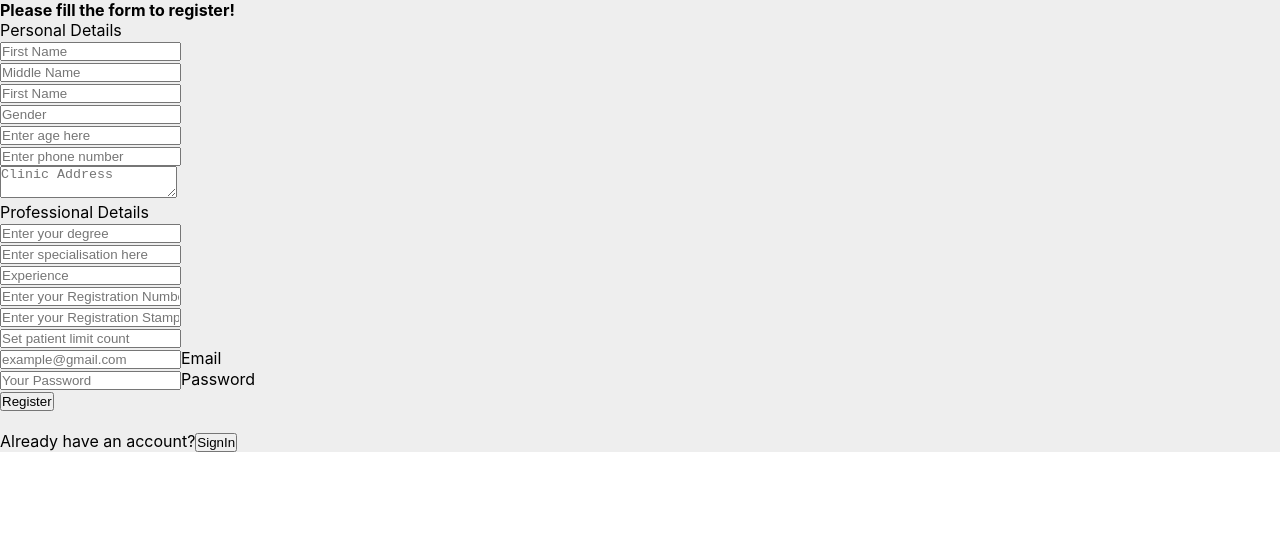
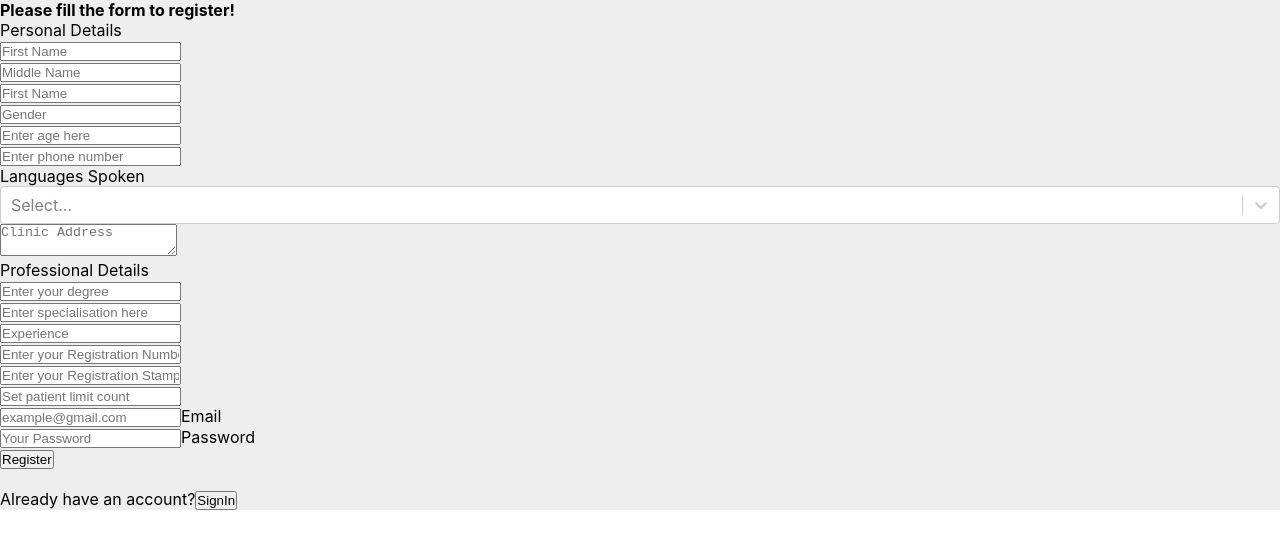
Before and after one commit to Kay-Rohit/HAD-Frontend, a React (Create React App) app: page /register in a window 1280 px wide. Shown: the top 548 px of the page. Built offline with nearby package versions, Linux system fonts and the light colour scheme.

Commit message:
forget password implemented

```diff
--- a/package.json
+++ b/package.json
@@ -27,6 +27,7 @@
     "react-redux": "^8.0.5",
     "react-router-dom": "^6.8.1",
     "react-scripts": "5.0.1",
+    "react-select": "^5.7.2",
     "redux": "^4.2.1",
     "sweetalert": "^2.1.2",
     "uuid": "^9.0.0",
--- a/src/pages/Registration.js
+++ b/src/pages/Registration.js
@@ -1,34 +1,35 @@
-import axios from 'axios';
-import { limit } from 'firebase/firestore';
-import React, { useState } from 'react'
-import { useNavigate } from 'react-router-dom';
-import swal from 'sweetalert';
-import { registerDoctorURL } from '../assets/URLs';
+import axios from "axios";
+import Select from "react-select";
+import { limit } from "firebase/firestore";
+import React, { useState } from "react";
+import { useNavigate } from "react-router-dom";
+import swal from "sweetalert";
+import { registerDoctorURL } from "../assets/URLs";
 
 function Registration() {
-
   const navigate = useNavigate();
 
   const [enabled, setEnabled] = useState(true);
 
   //form data
-    const [firstname, setFirstname] = useState('');
-    const [middleName, setMiddlename] = useState('');
-    const [lastname, setLastname] = useState('');
-    const [gender, setGender] = useState('');
-    const [degree, setDegree] = useState('');
-    const [specialisation, setSpecialisation] = useState('');
-    const [contact, setContact] = useState('');
-    const [imageUrl, setImageUrl] = useState('dummy/image/imageurl');
-    const [email, setEmail] = useState('');
-    const [password, setPassword] = useState('');
-    const [regnum, setRegnum] = useState('');
-    const [regStamp, setRegStamp] = useState('');
-    const [address, setAddress] = useState('');
-    const [patientLimit, setPatientLimit] = useState('');
+  const [firstname, setFirstname] = useState("");
+  const [middleName, setMiddlename] = useState("");
+  const [lastname, setLastname] = useState("");
+  const [gender, setGender] = useState("");
+  const [degree, setDegree] = useState("");
+  const [specialisation, setSpecialisation] = useState("");
+  const [contact, setContact] = useState("");
+  const [imageUrl, setImageUrl] = useState("dummy/image/imageurl");
+  const [email, setEmail] = useState("");
+  const [password, setPassword] = useState("");
+  const [regnum, setRegnum] = useState("");
+  const [regStamp, setRegStamp] = useState("");
+  const [address, setAddress] = useState("");
+  const [patientLimit, setPatientLimit] = useState("");
   const patientCount = 0;
-    const [exp, setExp] = useState('');
-    const [age, setAge] = useState('');
+  const [exp, setExp] = useState("");
+  const [age, setAge] = useState("");
+  const [selectedLanguages, setSelectedLanguages] = useState([{}]);
 
   //enabe or disable button
   // const enabled = username.length>0 && pwd.length>0;
@@ -48,193 +49,291 @@ function Registration() {
     registrationStamp: regStamp,
     PatientLimit: patientLimit,
     PatientCount: patientCount,
-        email:email,
-        password:password
-    }
+    email: email,
+    password: password,
+    languages: selectedLanguages,
+  };
 
   let config = {
-        header:{
-            "ngrok-skip-browser-warning":true
-        }
-    }
+    header: {
+      "ngrok-skip-browser-warning": true,
+    },
+  };
 
-
-    const handleRegistration = async() => {
+  const handleRegistration = async () => {
     console.log(data);
-        await axios.post(`${registerDoctorURL}`, data, config)
-        .then((res)=>{
+    await axios
+      .post(`${registerDoctorURL}`, data, config)
+      .then((res) => {
         console.log(res.data);
         swal("Registered Successfully", `${res.data}`, "success");
       })
-        .catch((err)=>{
+      .catch((err) => {
         console.log(err.response.data);
         swal(`${err.response.data}`, "User Already Registered", "error");
-        })
+      });
   };
+
+  const handleSelectChange = (languages) => {
+    var arr = [];
+    languages.map(({ value }) => {
+      arr.push(value);
+    });
+    console.log(arr);
+    setSelectedLanguages(arr);
+  };
+
+  const options = [
+    { value: "hindi", label: "Hindi" },
+    { value: "english", label: "English" },
+    { value: "kannada", label: "Kannada" },
+    { value: "tamil", label: "Tamil" },
+    { value: "telugu", label: "Telugu" },
+  ];
 
   return (
     <div>
-        <section className="vh-100 gradient-form" style={{backgroundColor: "#eee"}}>
+      <section
+        className="vh-100 gradient-form"
+        style={{ backgroundColor: "#eee" }}
+      >
         <div className="container py-5 h-100">
           <div className="row d-flex justify-content-center align-items-center h-100">
             <div className="card rounded-3 text-black">
               <div className="card-body">
                 <div className="text-center">
-                                <form className='mt-3 py-3'>
+                  <form className="mt-3 py-3">
                     <h4>Please fill the form to register!</h4>
 
-                                    <div className='m-3'>Personal Details</div>
-                                    <div className='row'>
+                    <div className="m-3">Personal Details</div>
+                    <div className="row">
                       <div className="col-12 col-md mb-4">
-                                            <input type="text" id="firstname" className="form-control"
+                        <input
+                          type="text"
+                          id="firstname"
+                          className="form-control"
                           placeholder="First Name"
                           value={firstname}
-                                            onChange={event => setFirstname(event.target.value)}
+                          onChange={(event) => setFirstname(event.target.value)}
                           required
                         />
                         {/* <label className="form-label" htmlFor="firstname">First Name</label> */}
                       </div>
                       <div className="col-12 col-md mb-4">
-                                            <input type="text" id="middlename" className="form-control"
+                        <input
+                          type="text"
+                          id="middlename"
+                          className="form-control"
                           placeholder="Middle Name"
                           value={middleName}
-                                            onChange={event => setMiddlename(event.target.value)}
+                          onChange={(event) =>
+                            setMiddlename(event.target.value)
+                          }
                           required
                         />
                         {/* <label className="form-label" htmlFor="firstname">First Name</label> */}
                       </div>
                       <div className="col-12 col-md mb-4">
-                                            <input type="text" id="lastname" className="form-control"
+                        <input
+                          type="text"
+                          id="lastname"
+                          className="form-control"
                           placeholder="First Name"
                           value={lastname}
-                                            onChange={event => setLastname(event.target.value)}
+                          onChange={(event) => setLastname(event.target.value)}
                           required
                         />
                         {/* <label className="form-label" htmlFor="lastname">Last Name</label> */}
                       </div>
                     </div>
-                                    <div className='row'>
+                    <div className="row">
                       <div className="col-12 col-md-4 mb-4">
-                                            <input type="text" id="gender" className="form-control"
+                        <input
+                          type="text"
+                          id="gender"
+                          className="form-control"
                           placeholder="Gender"
                           value={gender}
-                                            onChange={event => setGender(event.target.value)}
+                          onChange={(event) => setGender(event.target.value)}
                           required
                         />
                         {/* <label className="form-label" htmlFor="gender">Gender</label> */}
                       </div>
                       <div className="col-12 col-md-4 mb-4">
-                                            <input type="number" id="age" className="form-control"
+                        <input
+                          type="number"
+                          id="age"
+                          className="form-control"
                           placeholder="Enter age here"
                           value={age}
-                                            onChange={event => setAge(parseInt(event.target.value))}
+                          onChange={(event) =>
+                            setAge(parseInt(event.target.value))
+                          }
                           required
                         />
                         {/* <label className="form-label" htmlFor="age">Age</label> */}
                       </div>
                       <div className="col-12 col-md-4 mb-4">
-                                            <input type="text" id="phone" className="form-control"
+                        <input
+                          type="text"
+                          id="phone"
+                          className="form-control"
                           placeholder="Enter phone number"
                           value={contact}
-                                            onChange={event => setContact(event.target.value)}
+                          onChange={(event) => setContact(event.target.value)}
                           required
                         />
                         {/* <label className="form-label" htmlFor="phone">Contact</label> */}
                       </div>
                     </div>
-                                    <div className='row'>
+                    <div className="row">
                       <div className="col-12 col-md-4 mb-4">
-                                            <textarea type="text" id="address" className="form-control"
+                        <label
+                          className="form-label text-secondary text-sm"
+                          htmlFor="languages"
+                        >
+                          Languages Spoken
+                        </label>
+                        <Select
+                          //   defaultValue={options[0]}
+                          isMulti
+                          name="languages"
+                          options={options}
+                          className="basic-multi-select"
+                          classNamePrefix="Languages Known"
+                          onChange={handleSelectChange}
+                        />
+                      </div>
+                      <div className="col-12 col-md-4 mb-4">
+                        <textarea
+                          type="text"
+                          id="address"
+                          className="form-control"
                           placeholder="Clinic Address"
                           value={address}
-                                            onChange={event => setAddress(event.target.value)}
+                          onChange={(event) => setAddress(event.target.value)}
                           required
                         />
                         {/* <label className="form-label" htmlFor="address">Address</label> */}
                       </div>
                     </div>
-                                    <div className='m-3'>Professional Details</div>
-                                    <div className='row'>
+                    <div className="m-3">Professional Details</div>
+                    <div className="row">
                       <div className="col-12 col-md-4 mb-4">
-                                            <input type="text" id="degree" className="form-control"
+                        <input
+                          type="text"
+                          id="degree"
+                          className="form-control"
                           placeholder="Enter your degree"
                           value={degree}
-                                            onChange={event => setDegree(event.target.value)}
+                          onChange={(event) => setDegree(event.target.value)}
                           required
                         />
                         {/* <label className="form-label" htmlFor="degree">Degree</label> */}
                       </div>
                       <div className="col-12 col-md-4 mb-4">
-                                            <input type="text" id="specialisation" className="form-control"
+                        <input
+                          type="text"
+                          id="specialisation"
+                          className="form-control"
                           placeholder="Enter specialisation here"
                           value={specialisation}
-                                            onChange={event => setSpecialisation(event.target.value)}
+                          onChange={(event) =>
+                            setSpecialisation(event.target.value)
+                          }
                           required
                         />
                         {/* <label className="form-label" htmlFor="age">Specialisation</label> */}
                       </div>
                       <div className="col-12 col-md-4 mb-4">
-                                            <input type="text" id="exp" className="form-control"
+                        <input
+                          type="text"
+                          id="exp"
+                          className="form-control"
                           placeholder="Experience"
                           value={exp}
-                                            onChange={event => setExp(parseInt(event.target.value))}
+                          onChange={(event) =>
+                            setExp(parseInt(event.target.value))
+                          }
                           required
                         />
                         {/* <label className="form-label" htmlFor="exp">Experience</label> */}
                       </div>
                     </div>
-                                    <div className='row'>
+                    <div className="row">
                       <div className="col-12 col-md-4 mb-4">
-                                            <input type="text" id="regNum" className="form-control"
+                        <input
+                          type="text"
+                          id="regNum"
+                          className="form-control"
                           placeholder="Enter your Registration Number"
                           value={regnum}
-                                            onChange={event => setRegnum(event.target.value)}
+                          onChange={(event) => setRegnum(event.target.value)}
                           required
                         />
                         {/* <label className="form-label" htmlFor="regNum">Registration Number</label> */}
                       </div>
                       <div className="col-12 col-md-4 mb-4">
-                                            <input type="text" id="stamp" className="form-control"
+                        <input
+                          type="text"
+                          id="stamp"
+                          className="form-control"
                           placeholder="Enter your Registration Stamp"
                           value={regStamp}
-                                            onChange={event => setRegStamp(event.target.value)}
+                          onChange={(event) => setRegStamp(event.target.value)}
                           required
                         />
                         {/* <label className="form-label" htmlFor="stamp">Registration Stamp</label> */}
                       </div>
                       <div className="col-12 col-md-4 mb-4">
-                                            <input type="text" id="limit" className="form-control"
+                        <input
+                          type="text"
+                          id="limit"
+                          className="form-control"
                           placeholder="Set patient limit count"
                           value={patientLimit}
-                                            onChange={event => setPatientLimit(parseInt(event.target.value))}
+                          onChange={(event) =>
+                            setPatientLimit(parseInt(event.target.value))
+                          }
                           required
                         />
                         {/* <label className="form-label" htmlFor="limit">Patient limit</label> */}
                       </div>
                     </div>
-                                    <div className='row border-top pt-5'>
+                    <div className="row border-top pt-5">
                       <div className="mb-4 col-12 col-md-4">
-                                            <input type="email" id="email" className="form-control"
+                        <input
+                          type="email"
+                          id="email"
+                          className="form-control"
                           placeholder="example@gmail.com"
                           value={email}
-                                            onChange={event => setEmail(event.target.value)}
+                          onChange={(event) => setEmail(event.target.value)}
                           required
                         />
-                                            <label className="form-label" htmlFor="email">Email</label>
+                        <label className="form-label" htmlFor="email">
+                          Email
+                        </label>
                       </div>
                       <div className="mb-4 col-12 col-md-4">
-                                            <input type="password" id="password" className="form-control"
+                        <input
+                          type="password"
+                          id="password"
+                          className="form-control"
                           placeholder="Your Password"
                           value={password}
-                                            onChange={event => setPassword(event.target.value)}
+                          onChange={(event) => setPassword(event.target.value)}
                           required
                         />
-                                            <label className="form-label" htmlFor="password">Password</label>
+                        <label className="form-label" htmlFor="password">
+                          Password
+                        </label>
                       </div>
                     </div>
                     <div className="text-center pt-1 mb-5 pb-1">
                       <button
-                                            className="btn btn-dark btn-block fa-lg gradient-custom-2 mb-3" type="button"
+                        className="btn btn-dark btn-block fa-lg gradient-custom-2 mb-3"
+                        type="button"
                         onClick={handleRegistration}
                         disabled={!enabled}
                       >
@@ -243,10 +342,12 @@ function Registration() {
                       <br />
                     </div>
                   </form>
-                                <br/>
-                                <span>Already have an account?
-                                    <button className='btn btn-sm btn-light'
-                                        onClick={()=>{
+                  <br />
+                  <span>
+                    Already have an account?
+                    <button
+                      className="btn btn-sm btn-light"
+                      onClick={() => {
                         navigate("/login");
                       }}
                     >
@@ -260,7 +361,7 @@ function Registration() {
         </div>
       </section>
     </div>
-  )
+  );
 }
 
 export default Registration;
```
Also changed, not shown: src/pages/Login.js (+68 -4 lines), 1 other file (tests, documents, lock files or other folders). Lines whose indentation alone changed are shown as unchanged.
